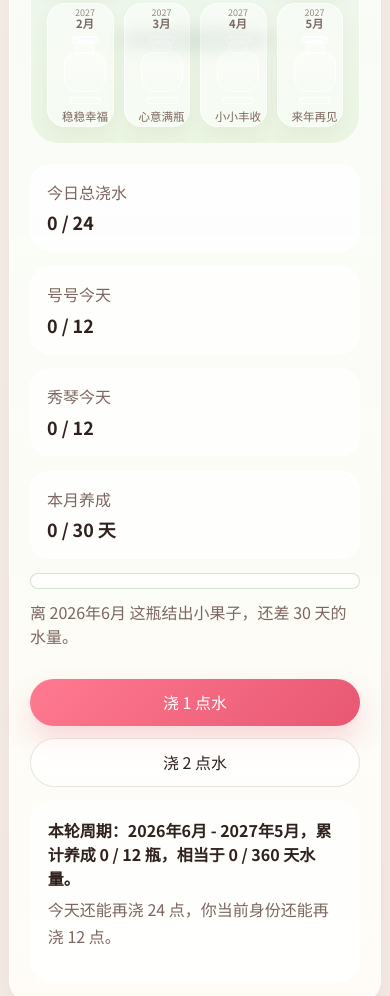
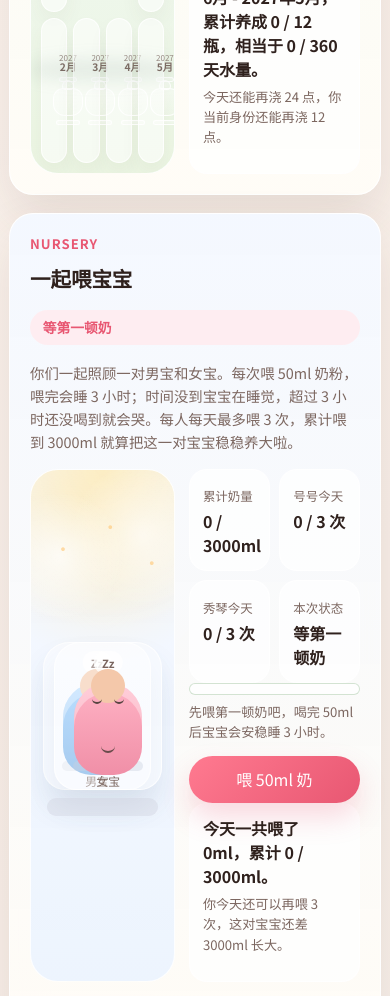
Before and after one commit to yunshijievimeo-spec/love-album, a plain HTML site: page chat.html in a window 390 px wide. Shown: the part 1900-2896 px from the top of the page. Drawn offline with nearby package versions, Linux system fonts and the light colour scheme; no server answers; a web font is replaced by a local one.

Commit message:
Tighten mobile layout for garden and nursery cards

```diff
--- a/chat-styles.css
+++ b/chat-styles.css
@@ -1631,28 +1631,264 @@
     justify-content: stretch;
   }
 
+  .hero-board-stats {
+    grid-template-columns: 1fr;
+  }
+
+  .garden-card,
+  .baby-card {
+    min-height: calc(100svh - 24px);
+    align-content: start;
+  }
+
+  .garden-card .card-text,
+  .baby-card .card-text {
+    margin-bottom: 0;
+    font-size: 0.9rem;
+    line-height: 1.6;
+  }
+
+  .garden-layout,
+  .baby-layout {
+    grid-template-columns: minmax(144px, 44%) minmax(0, 1fr);
+    gap: 0.85rem;
+    align-items: stretch;
+  }
+
+  .garden-visual {
+    min-height: 360px;
+  }
+
+  .baby-visual {
+    min-height: 360px;
+  }
+
+  .garden-panel,
+  .baby-panel {
+    gap: 0.75rem;
+    align-content: start;
+  }
+
+  .garden-stats {
+    grid-template-columns: repeat(2, minmax(0, 1fr));
+    gap: 0.6rem;
+  }
+
+  .garden-stat,
+  .info-panel {
+    padding: 0.78rem 0.82rem;
+    border-radius: 18px;
+  }
+
+  .garden-stat span {
+    font-size: 0.78rem;
+  }
+
+  .garden-stat strong {
+    margin-top: 0.2rem;
+    font-size: 1rem;
+  }
+
+  .garden-progress {
+    gap: 0.45rem;
+  }
+
+  .garden-progress-bar {
+    height: 12px;
+  }
+
+  .garden-progress-hint,
+  .info-panel p {
+    font-size: 0.82rem;
+    line-height: 1.55;
+  }
+
+  .garden-actions {
+    grid-template-columns: repeat(2, minmax(0, 1fr));
+    gap: 0.6rem;
+  }
+
+  .baby-panel .garden-actions {
+    grid-template-columns: 1fr;
+  }
+
+  .garden-yearline {
+    inset: 10px;
+    gap: 6px;
+  }
+
+  .garden-focus {
+    align-items: center;
+  }
+
+  .garden-bottle {
+    transform: translateY(12px) scale(0.7);
+    transform-origin: center center;
+  }
+
+  .garden-mini-month {
+    padding: 6px 4px;
+    gap: 3px;
+    border-radius: 14px;
+  }
+
+  .garden-mini-month-name {
+    gap: 0;
+  }
+
+  .garden-mini-month-year {
+    font-size: 0.5rem;
+  }
+
+  .garden-mini-month-label {
+    font-size: 0.64rem;
+  }
+
+  .garden-mini-month-note {
+    display: none;
+  }
+
+  .garden-mini-bottle {
+    width: 44px;
+    height: 52px;
+  }
+
+  .garden-mini-bottle-mouth {
+    width: 18px;
+    height: 5px;
+  }
+
+  .garden-mini-bottle-neck {
+    top: 5px;
+    width: 12px;
+    height: 10px;
+  }
+
+  .garden-mini-bottle-body {
+    top: 13px;
+    width: 30px;
+    height: 28px;
+    border-radius: 10px 10px 12px 12px;
+  }
+
+  .garden-mini-bottle-base {
+    width: 24px;
+    height: 5px;
+  }
+
+  .garden-mini-fruit {
+    top: 0;
+  }
+
+  .water-drop {
+    top: 58px;
+  }
+
+  .water-heart {
+    top: 190px;
+  }
+
+  .baby-room {
+    min-height: 360px;
+    padding: 20px 14px 16px;
+  }
+
+  .baby-room-stars span {
+    font-size: 18px;
+  }
+
+  .baby-crib {
+    bottom: 40px;
+    width: 108px;
+    height: 148px;
+    border-radius: 26px 26px 22px 22px;
+  }
+
+  .baby-crib.left {
+    left: 12px;
+  }
+
+  .baby-crib.right {
+    right: 12px;
+  }
+
+  .baby-swaddle {
+    top: 40px;
+    width: 68px;
+    height: 92px;
+    margin-left: -34px;
+    border-radius: 34px 34px 28px 28px;
+  }
+
+  .baby-head {
+    top: -14px;
+    width: 34px;
+    height: 34px;
+    margin-left: -17px;
+  }
+
+  .baby-eye {
+    top: 15px;
+    width: 10px;
+  }
+
+  .baby-eye.left {
+    left: 18px;
+  }
+
+  .baby-eye.right {
+    right: 18px;
+  }
+
+  .baby-mouth {
+    bottom: 22px;
+    width: 14px;
+    margin-left: -7px;
+  }
+
+  .baby-bubble {
+    top: 12px;
+    padding: 0.24rem 0.5rem;
+    font-size: 0.7rem;
+  }
+
+  .baby-name {
+    font-size: 0.74rem;
+  }
+
+  .baby-ground {
+    left: 16px;
+    right: 16px;
+    bottom: 14px;
+    height: 18px;
+  }
+
+  .baby-thanks {
+    font-size: 0.72rem;
+    padding: 0.32rem 0.62rem;
+  }
+
+  .baby-heart-float {
+    font-size: 16px;
+  }
+}
+
+@media (max-width: 360px) {
+  .garden-layout,
+  .baby-layout {
+    grid-template-columns: 1fr;
+  }
+
+  .garden-visual,
+  .baby-visual {
+    min-height: 300px;
+  }
+
+  .garden-bottle {
+    transform: translateY(10px) scale(0.66);
+  }
+
   .garden-stats {
     grid-template-columns: 1fr;
   }
-
-  .hero-board-stats {
-    grid-template-columns: 1fr;
-  }
-
-  .garden-visual {
-    min-height: 560px;
-  }
-
-  .garden-yearline {
-    inset: 16px;
-  }
-
-  .garden-focus {
-    align-items: center;
-  }
-
-  .garden-bottle {
-    transform: translateY(16px) scale(0.92);
-    transform-origin: center center;
-  }
-}
+}
```
